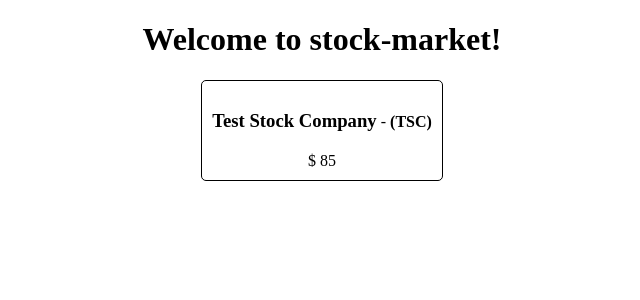
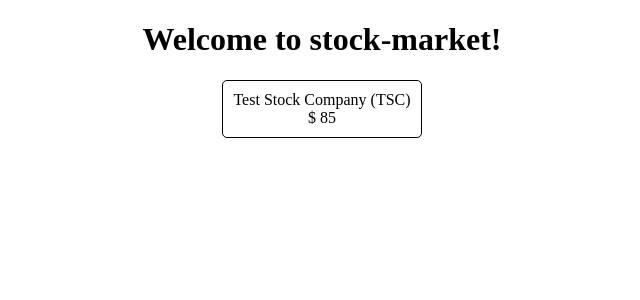
Before and after one commit to kw00183/stock-market, an Angular app: page / in a window 1280 px wide. Shown: the top 300 px of the page, without its empty margins (318-958 px from the left). Built offline with nearby package versions, Linux system fonts and the light colour scheme.

Commit message:
update the stock-item.component.html file with the combination of both name and code from the book

```diff
--- a/src/app/stock/stock-item/stock-item.component.html
+++ b/src/app/stock/stock-item/stock-item.component.html
@@ -1,4 +1,4 @@
 <div class="stock-container">
-	<div class="name"><h3>{{name}}</h3> - <h4>({{code}})</h4></div>
+	<div class="name">{{name + ' (' + code + ')'}}</div>
 	<div class="price">$ {{price}}</div>
 </div>
```
